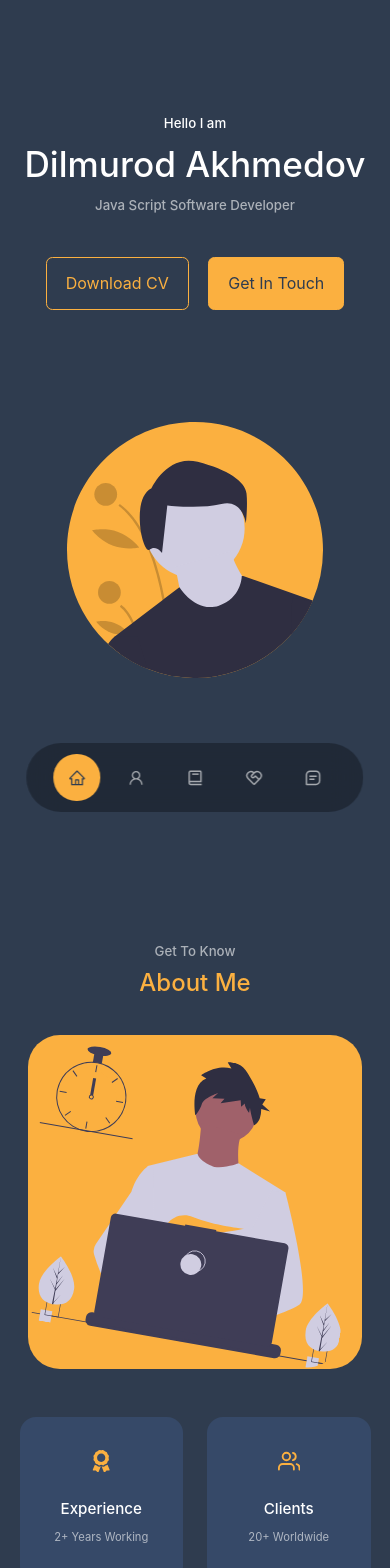
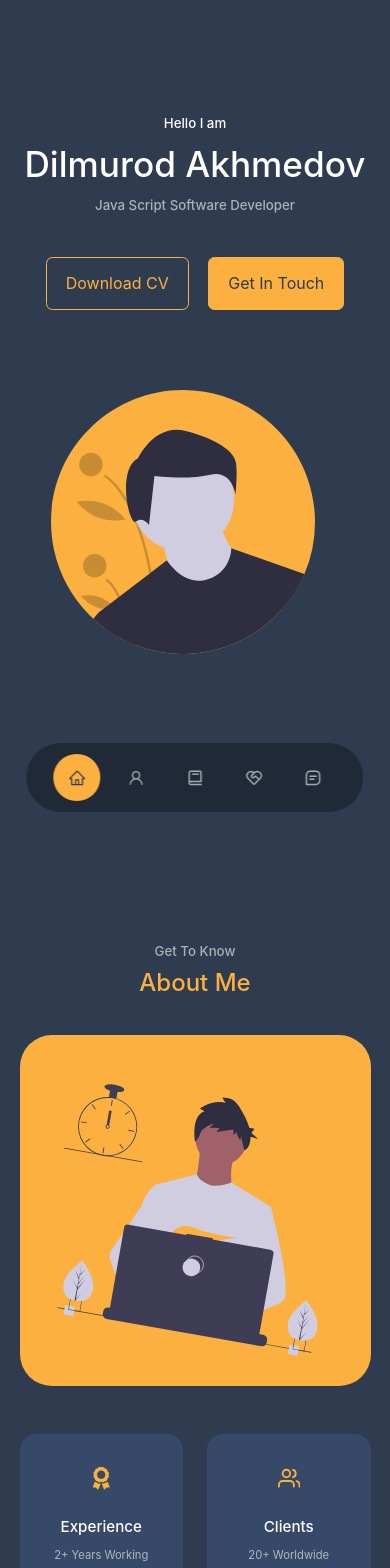
Before and after one commit to murodkhanov/resume-app, a React (Create React App) app: page / in a window 390 px wide. Shown: the top 1568 px of the page. Built offline with nearby package versions, Linux system fonts and the light colour scheme.

Commit message:
Final Changes

```diff
--- a/src/components/about/about.css
+++ b/src/components/about/about.css
@@ -24,6 +24,8 @@
   overflow: hidden;
   transform: rotate(10deg);
   transition: var(--transition);
+  width: 80%;
+  height: 40vh;
 }
 
 .about__me-image:hover {
@@ -83,6 +85,12 @@
     margin: 2rem auto 4rem;
   }
 
+  .about__me-image {
+    width: 80%;
+    height: 85%;
+    padding-top: 2rem;
+  }
+
   .about__content p {
     margin: 1rem 0 1.5rem;
   }
@@ -91,7 +99,7 @@
 /*=====MEDIA QUERIES (SMALL DEVICES)=====*/
 @media screen and (max-width: 600px) {
   .about__me {
-    width: 95%;
+    width: 100%;
     margin: 0 auto 3rem;
   }
 
@@ -107,4 +115,10 @@
   .about__content p {
     margin: 1.5rem 0;
   }
+
+  .about__me-image {
+    width: 80%;
+    height: 85%;
+    padding-top: 2rem;
+  }
 }
--- a/src/components/footer/Footer.jsx
+++ b/src/components/footer/Footer.jsx
@@ -8,7 +8,7 @@ function Footer() {
   return (
     <footer>
       <a href="!#" className="footer__logo">
-        Murod Khanov
+        Dilmurod Akhmedov
       </a>
 
       <ul className="permalinks">
--- a/src/components/header/header.css
+++ b/src/components/header/header.css
@@ -41,14 +41,14 @@ header {
 /*=====Me=====*/
 
 .me {
-  width: 18rem; /*18 was 22*/
-  height: 30rem;
+  width: 16.5rem; /*18 was 22*/
+  height: 22rem;
   position: absolute;
   left: calc(50% - 9rem); /*9 was 11*/
-  margin-top: 4rem;
-  border-radius: 12rem 12rem 0 0;
+  padding-top: 5rem;
+  /* border-radius: 12rem 12rem 0 0; */
   overflow: auto;
-  padding: 3rem 1rem 1rem 1rem;
+  /* padding: 3rem 1rem 1rem 1rem; */
 }
 
 /*=====SCROLL DOWN=====*/
--- a/src/components/services/services.css
+++ b/src/components/services/services.css
@@ -1,70 +1,70 @@
-.services__container{
+.services__container {
   display: grid;
   grid-template-columns: repeat(3, 1fr);
   gap: 3rem;
 }
 
-.service{
+.service {
   background: var(--color-bg-variant);
-    border-radius: 0 0 2rem 2rem;
+  border-radius: 2rem;
   border: 1px solid var(--color-primary);
   height: fit-content;
   transition: var(--transition);
 }
 
-.service:hover{
+.service:hover {
   background: transparent;
   border-color: var(--color-primary-variant);
   cursor: default;
 }
 
-.service__head{
+.service__head {
   background: var(--color-primary);
   padding: 2rem;
-    border-radius: 0 0 2rem 2rem;
+  border-radius: 2rem;
   box-shadow: 0 2rem 1rem rgba(0, 0, 0, 0.1);
 }
 
-.service__head h3{
+.service__head h3 {
   color: var(--color-bg);
   font-size: 1rem;
   text-align: center;
 }
 
-.service__list{
+.service__list {
   padding: 2rem;
 }
 
-.service__list li{
+.service__list li {
   display: flex;
   gap: 1rem;
   margin-bottom: 0.8rem;
 }
 
-.service__list-icon{
+.service__list-icon {
   color: var(--color-primary);
   margin-top: 2px;
 }
 
-.service__list p{
+.service__list p {
   font-size: 0.9rem;
 }
 
 /*=====MEDIA QUERIES (MEDIUM DEVICES)=====*/
 @media screen and (max-width: 1024px) {
-    .services__container{
+  .services__container {
     grid-template-columns: 1fr 1fr;
     gap: 2rem;
   }
 
-    .service{
+  .service {
     height: auto;
   }
 }
 
 /*=====MEDIA QUERIES (SMALL DEVICES)=====*/
 @media screen and (max-width: 600px) {
-    .services__container{
+  .services__container {
     grid-template-columns: 1fr;
     gap: 1.5rem;
   }
```
Lines whose indentation alone changed are shown as unchanged.
